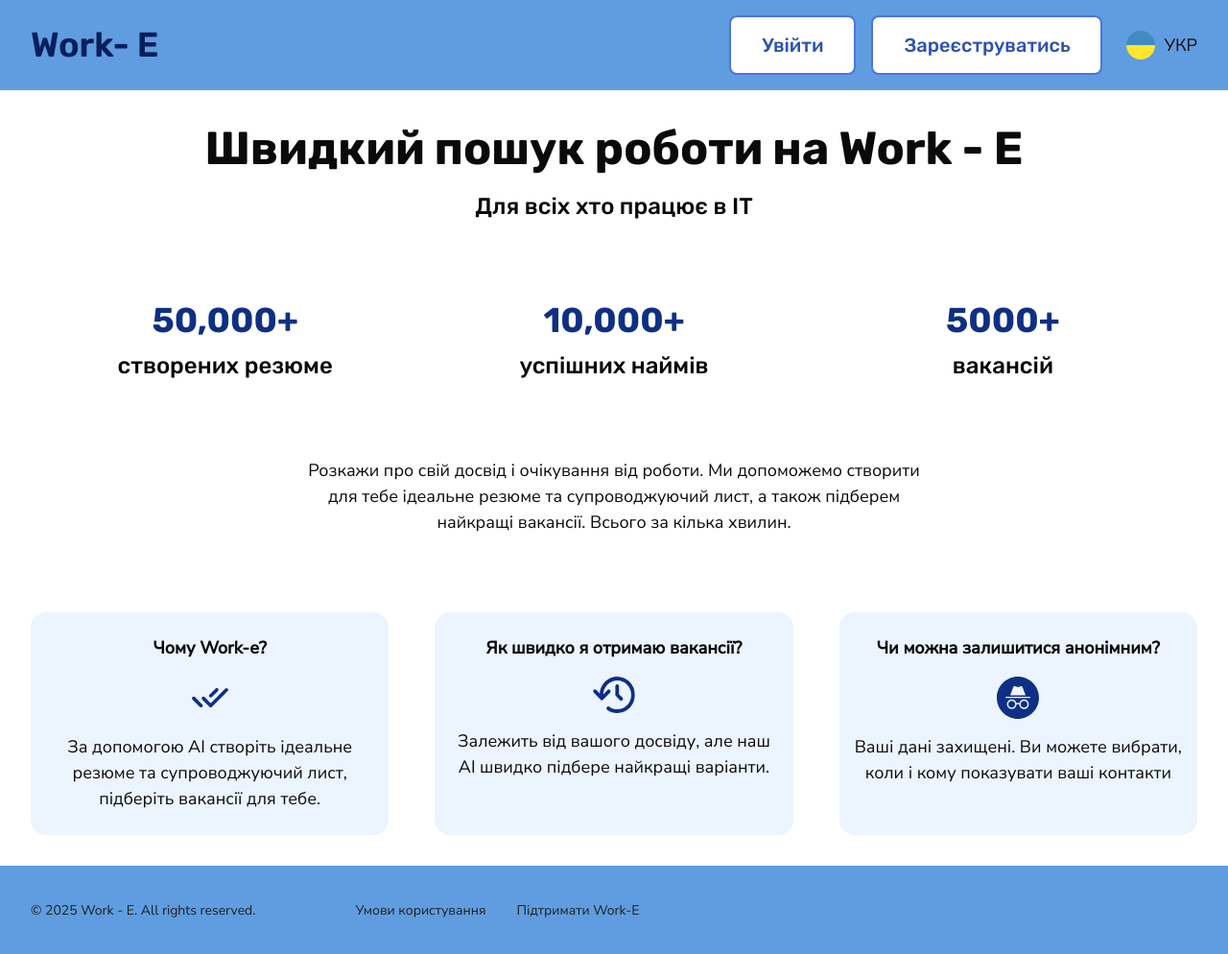
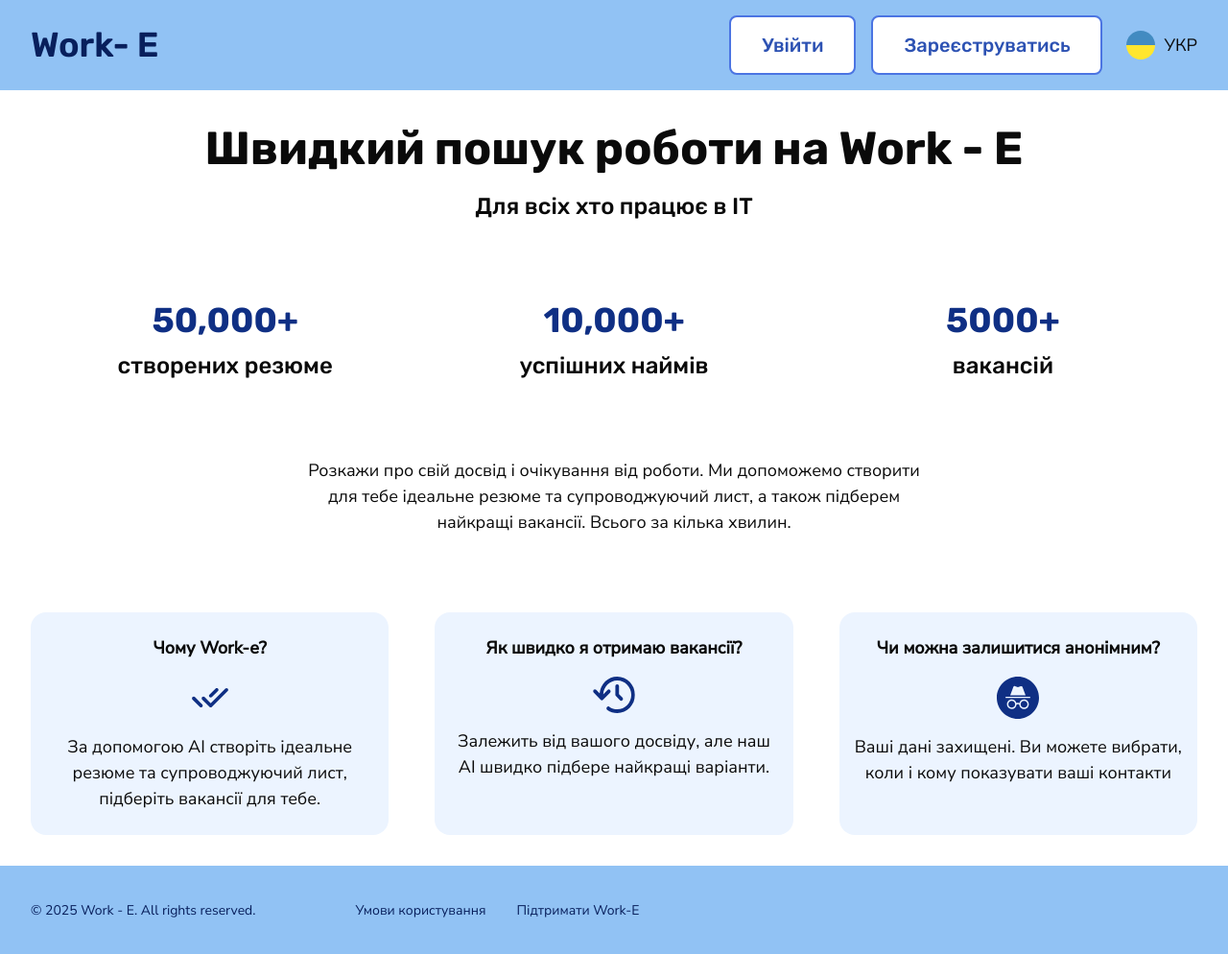
Before and after one commit to work-ee/work-e, a Next.js app: page / in a window 1280 px wide. Shown: the whole page at 96% size. Built offline with nearby package versions, Linux system fonts and the light colour scheme; no server answers.

Commit message:
change bg color

```diff
--- a/components/shared/Footer.tsx
+++ b/components/shared/Footer.tsx
@@ -2,9 +2,9 @@ import React from "react";
 
 export const Footer = () => {
   return (
-    <footer className="bg-secondary-300">
+    <footer className="bg-primary-100">
       <div className="container">
-        <div className="py-9 flex gap-26 label-text text-neutral-900">
+        <div className="py-9 flex gap-26 label-text text-primary-900">
           <p className="text-start">© 2025 Work - E. All rights reserved.</p>
           <ul className="flex gap-8">
             <li>
--- a/components/shared/Header.tsx
+++ b/components/shared/Header.tsx
@@ -13,7 +13,7 @@ export const Header = async () => {
   // console.log(session);
 
   return (
-    <header className="bg-secondary-300">
+    <header className="bg-primary-100">
       <div className="container">
         <div className="flex items-center justify-between py-4">
           <Link href="/" className="logo heading-h2 text-primary-900">
```
